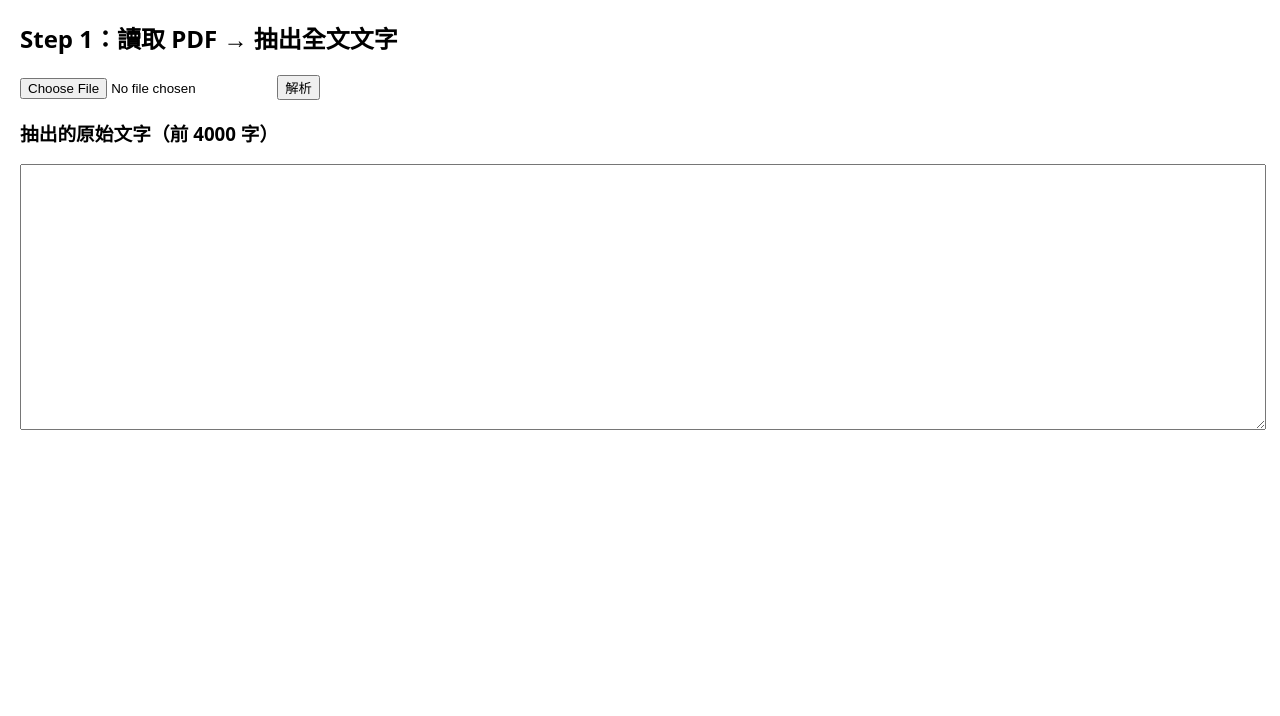
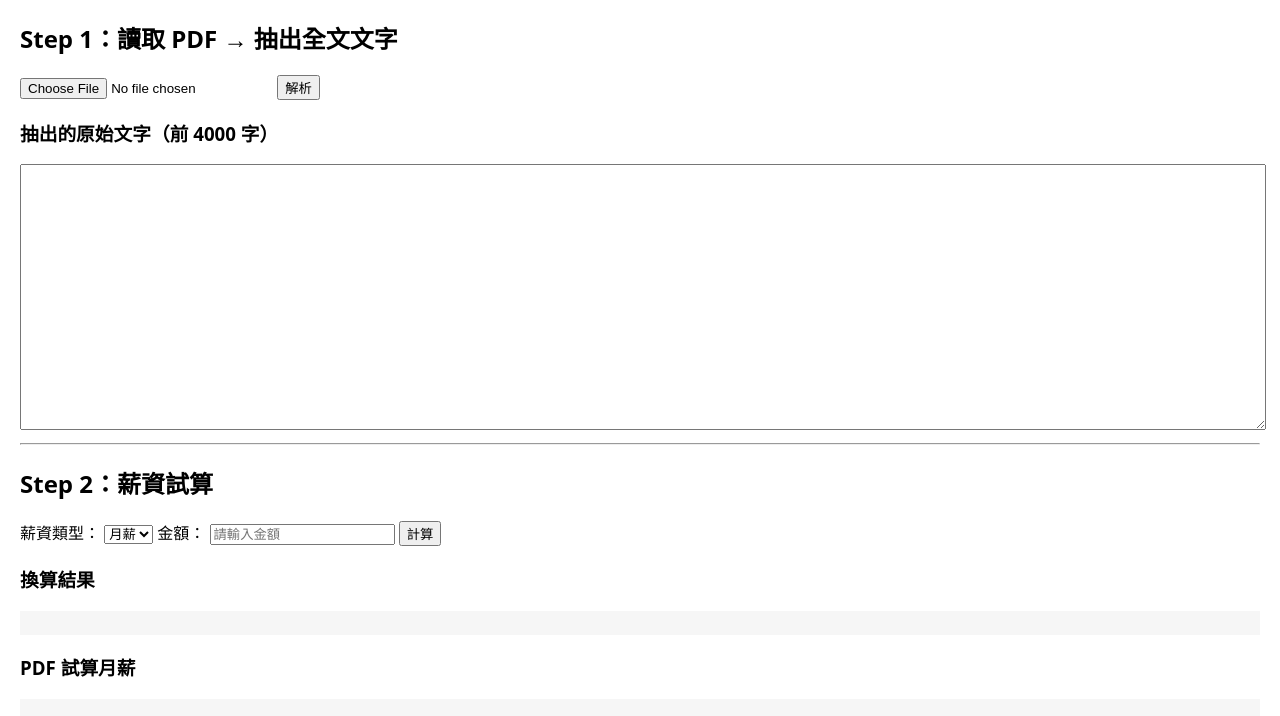
Before and after one commit to snk1221/M, a plain HTML site: page index.html in a window 1280 px wide. Drawn offline with Linux system fonts and the light colour scheme.

Commit message:
Update index.html

```diff
--- a/index.html
+++ b/index.html
@@ -20,5 +20,32 @@
   <h3>抽出的原始文字（前 4000 字）</h3>
   <textarea id="raw" readonly></textarea>
 
+  <hr>
+
+<h2>Step 2：薪資試算</h2>
+
+<label>
+  薪資類型：
+  <select id="salaryType">
+    <option value="month">月薪</option>
+    <option value="day">日薪</option>
+    <option value="hour">時薪</option>
+  </select>
+</label>
+
+<label>
+  金額：
+  <input type="number" id="salaryAmount" placeholder="請輸入金額">
+</label>
+
+<button id="calcSalary">計算</button>
+
+<h3>換算結果</h3>
+<pre id="salaryResult"></pre>
+
+<h3>PDF 試算月薪</h3>
+<pre id="pdfSalaryResult"></pre>
+
+
 </body>
 </html>
```
